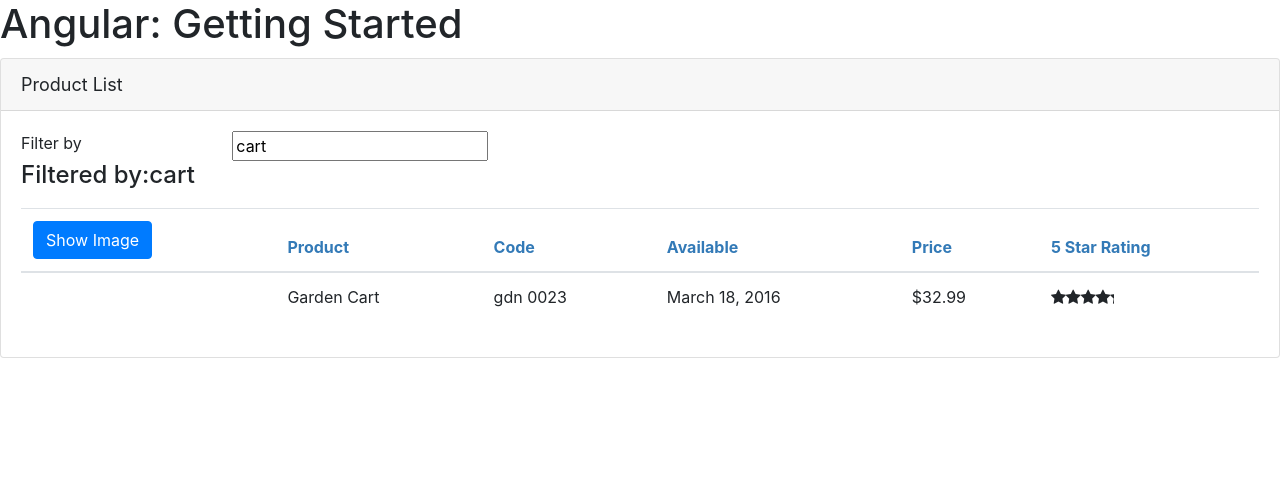
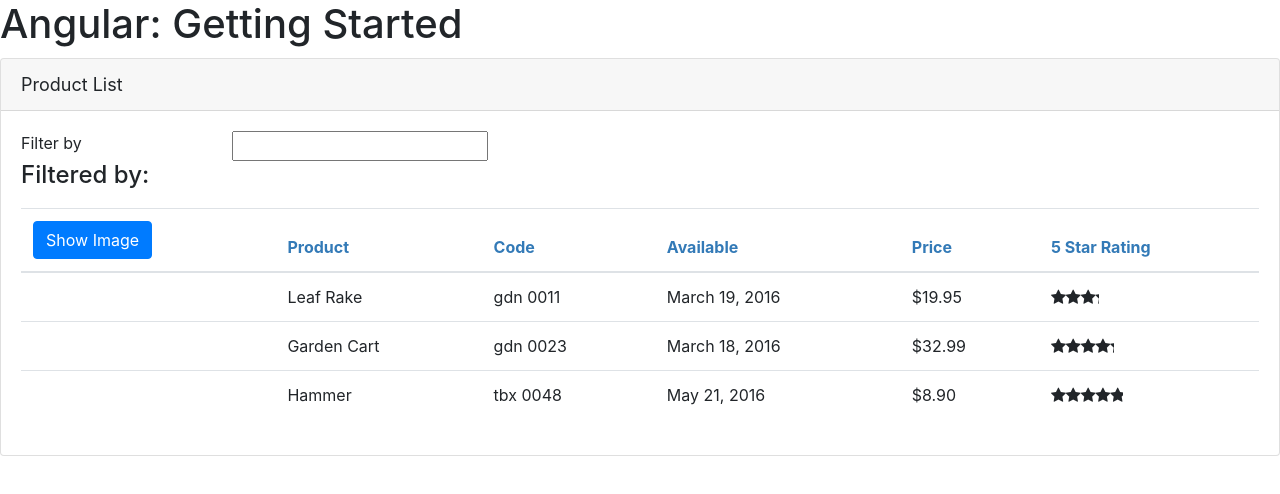
Before and after one commit to placidoalr/TreinamentoAngularJS, an Angular app: page / in a window 1280 px wide. Shown: the top 494 px of the page. Built offline with nearby package versions, Linux system fonts and the light colour scheme.

Commit message:
Dependency Injection
Service to the products

```diff
--- a/src/app/products/product-list.component.ts
+++ b/src/app/products/product-list.component.ts
@@ -1,10 +1,12 @@
 import { Component, OnInit } from '@angular/core';
 import { IProduct } from './product';
+import { ProductService } from './product.service';
 
 @Component({
     selector: 'pm-products',
     templateUrl: './product-list.component.html',
-    styleUrls: ['./product-list.component.css']
+    styleUrls: ['./product-list.component.css']//,
+    //providers: [ProductService]
 })
 
 export class ProductListComponent implements OnInit {
@@ -24,32 +26,10 @@
 
 
     filteredProducts: IProduct[];
-    products: IProduct[] = [
-        {
-            "productId": 2,
-            "productName": "Garden Cart",
-            "productCode": "GDN-0023",
-            "releaseDate": "March 18, 2016",
-            "description": "15 gallon capacity rolling garden cart",
-            "price": 32.99,
-            "starRating": 4.2,
-            "imageUrl": "https://openclipart.org/image/300px/svg_to_png/58471/garden_cart.png"
-          },
-          {
-            "productId": 5,
-            "productName": "Hammer",
-            "productCode": "TBX-0048",
-            "releaseDate": "May 21, 2016",
-            "description": "Curved claw steel hammer",
-            "price": 8.9,
-            "starRating": 4.8,
-            "imageUrl": "https://openclipart.org/image/300px/svg_to_png/73/rejon_Hammer.png"
-          },
-    ];
+    products: IProduct[] = [];
 
-    constructor() {
-        this.filteredProducts = this.products;
-        this.listFilter = 'cart';
+    constructor(private productService: ProductService) {
+
     }
 
     onRatingClicked(message: string): void{
@@ -68,6 +48,7 @@
         this.showImage = !this.showImage;
     }
     ngOnInit(): void{
-        console.log('In OnInit');
+        this.products = this.productService.getProducts();
+        this.filteredProducts = this.products;
     }
 }
--- /dev/null
+++ b/src/app/products/product.service.ts
@@ -0,0 +1,41 @@
+import { Injectable } from "@angular/core";
+import { IProduct } from "./product";
+
+@Injectable({
+providedIn: 'root'})
+export class ProductService{
+    getProducts(): IProduct[]{
+        return [
+            {
+                "productId": 1,
+                "productName": "Leaf Rake",
+                "productCode": "GDN-0011",
+                "releaseDate": "March 19, 2016",
+                "description": "Leaf rake with 48-inch wooden handle.",
+                "price": 19.95,
+                "starRating": 3.2,
+                "imageUrl": "https://openclipart.org/image/300px/svg_to_png/26215/Anonymous_Leaf_Rake.png"
+              },
+              {
+                "productId": 2,
+                "productName": "Garden Cart",
+                "productCode": "GDN-0023",
+                "releaseDate": "March 18, 2016",
+                "description": "15 gallon capacity rolling garden cart",
+                "price": 32.99,
+                "starRating": 4.2,
+                "imageUrl": "https://openclipart.org/image/300px/svg_to_png/58471/garden_cart.png"
+              },
+              {
+                "productId": 5,
+                "productName": "Hammer",
+                "productCode": "TBX-0048",
+                "releaseDate": "May 21, 2016",
+                "description": "Curved claw steel hammer",
+                "price": 8.9,
+                "starRating": 4.8,
+                "imageUrl": "https://openclipart.org/image/300px/svg_to_png/73/rejon_Hammer.png"
+              }
+        ];
+    }
+}
```
